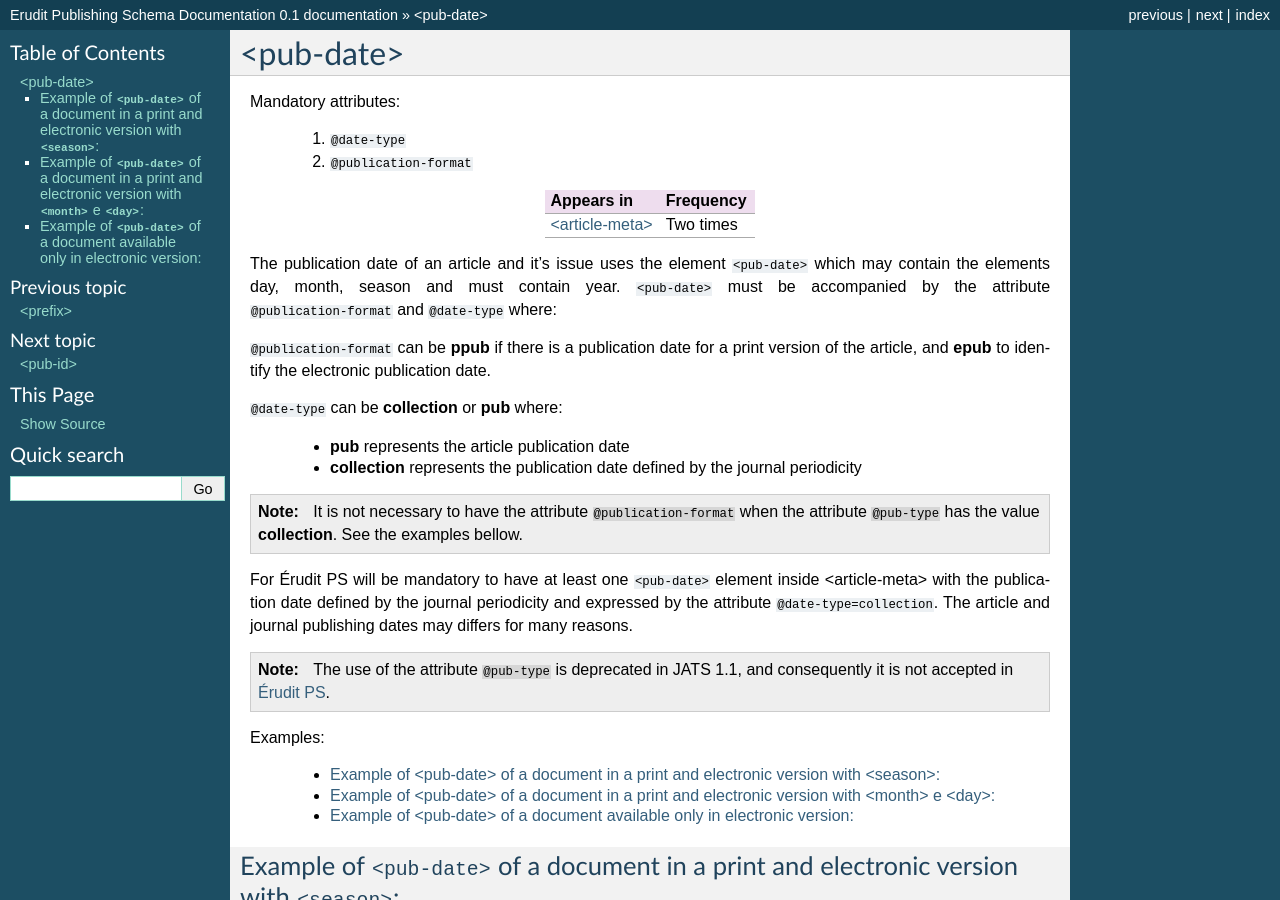
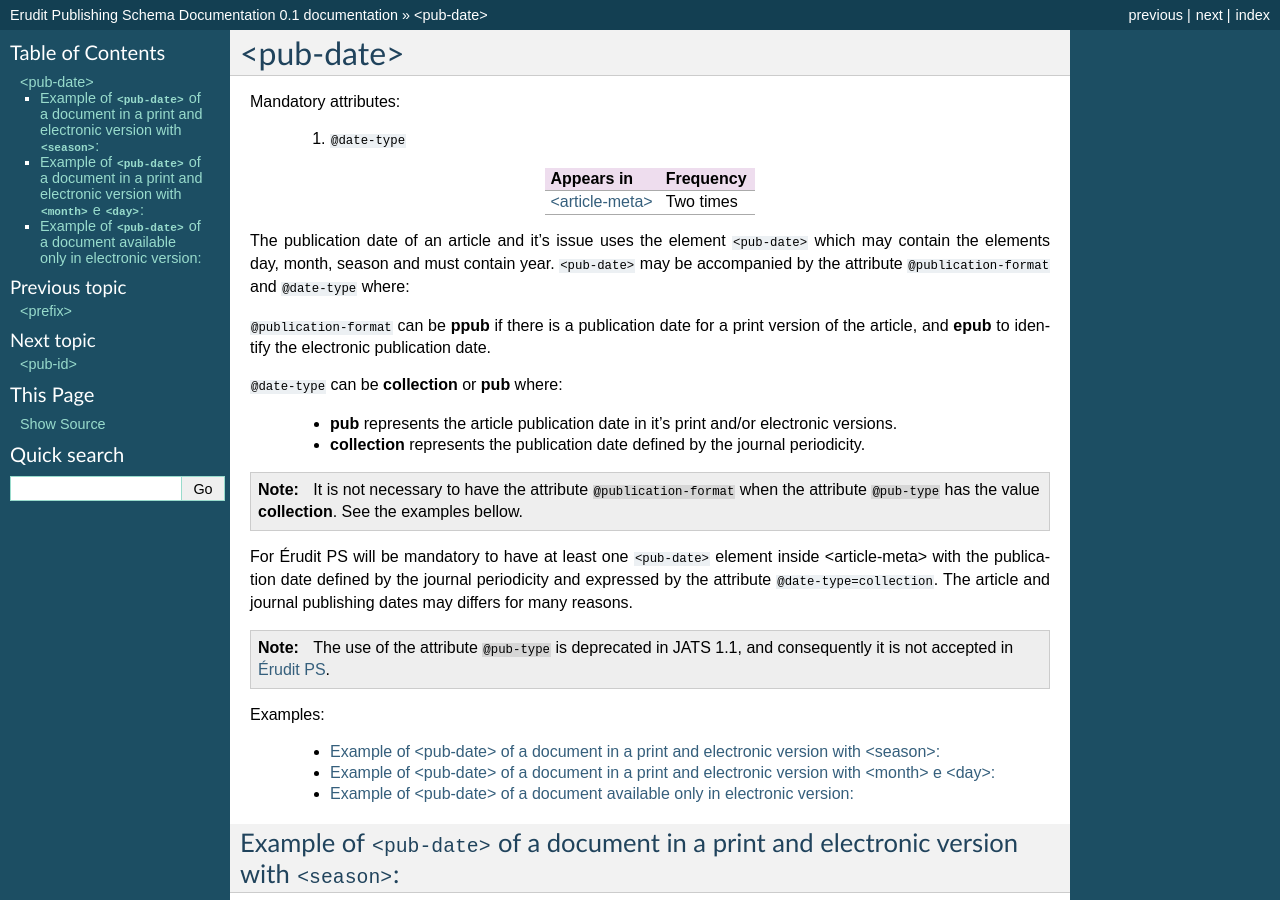
Before and after one commit to erudit/erudit-ps-documentation, a Sphinx documentation site: the page built from docs/source/tagset/element-pub-date.rst, in a window 1280 px wide and 900 px high. Built offline with Sphinx 7.4.7, drawn with Linux system fonts in a browser that asks for light colours.

Commit message:
improving pub-date documentation

```diff
--- a/docs/source/tagset/element-pub-date.rst
+++ b/docs/source/tagset/element-pub-date.rst
@@ -6,7 +6,6 @@
 Mandatory attributes:
 
   1. ``@date-type``
-  2. ``@publication-format``
 
 +------------------------------+------------+
 | Appears in                   | Frequency  |
@@ -15,14 +14,14 @@ Mandatory attributes:
 +------------------------------+------------+
 
 
-The publication date of an article and it's issue uses the element ``<pub-date>`` which may contain the elements :ref:`day`, :ref:`month`, :ref:`season` and must contain :term:`year`. ``<pub-date>`` must be accompanied by the attribute ``@publication-format`` and ``@date-type`` where:
+The publication date of an article and it's issue uses the element ``<pub-date>`` which may contain the elements :ref:`day`, :ref:`month`, :ref:`season` and must contain :term:`year`. ``<pub-date>`` may be accompanied by the attribute ``@publication-format`` and ``@date-type`` where:
 
 ``@publication-format`` can be **ppub** if there is a publication date for a print version of the article, and **epub** to identify the electronic publication date.
 
 ``@date-type`` can be **collection** or **pub** where:
 
-    * **pub** represents the article publication date
-    * **collection** represents the publication date defined by the journal periodicity
+    * **pub** represents the article publication date in it's print and/or electronic versions.
+    * **collection** represents the publication date defined by the journal periodicity.
 
 .. note::
 
```
